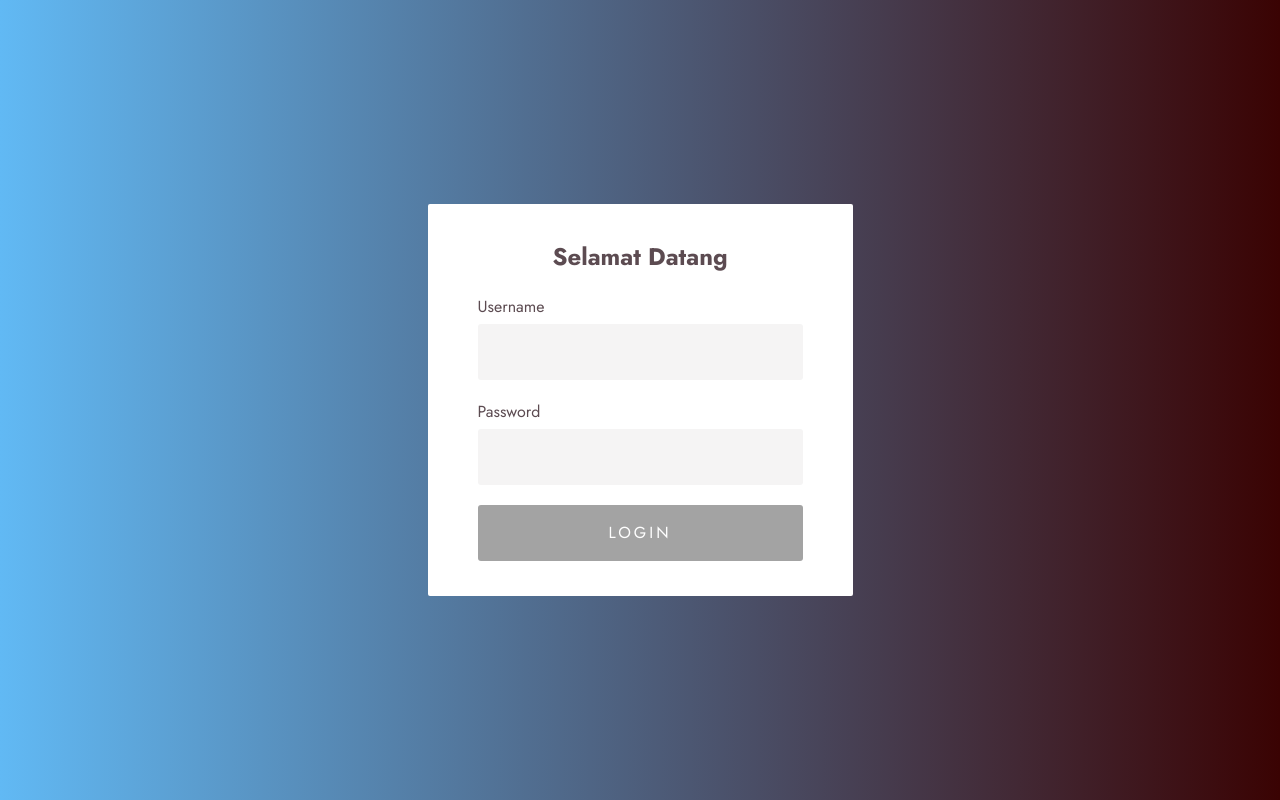
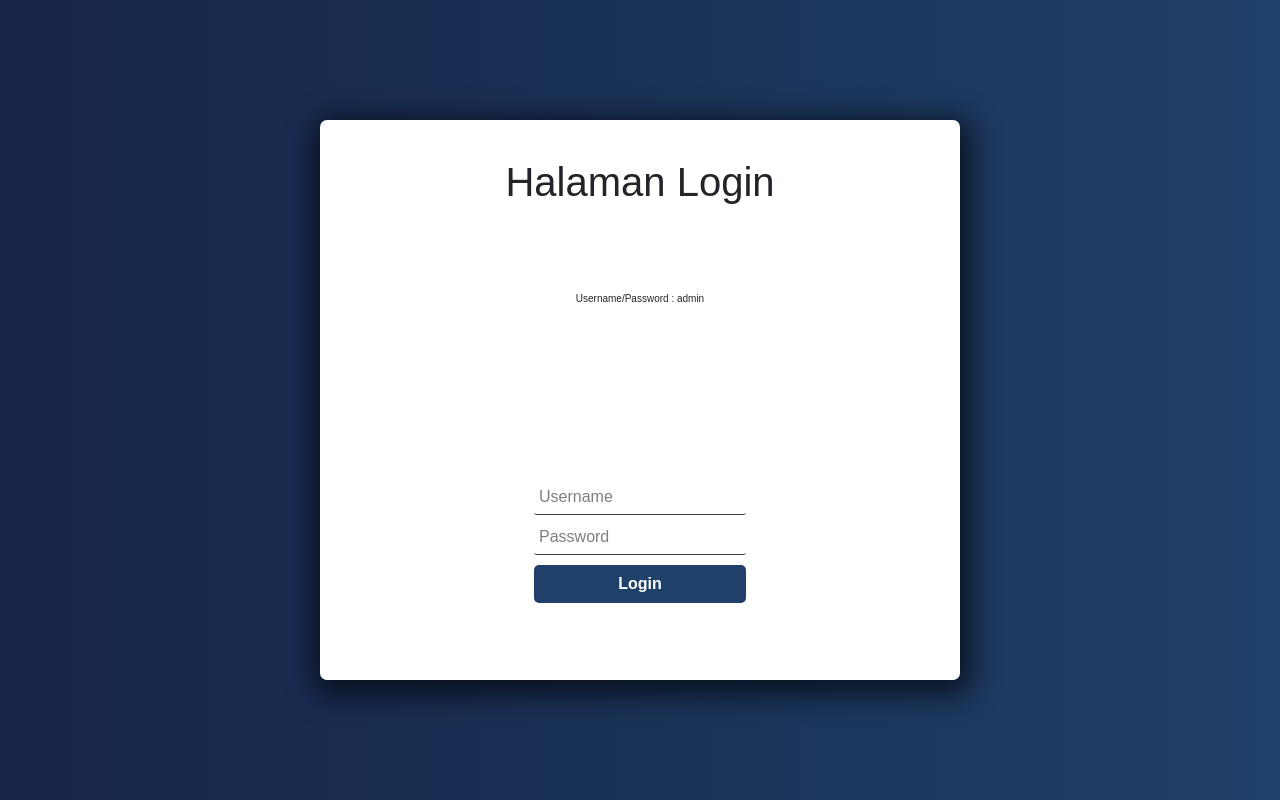
Before and after one commit to chrystalio/Digitalent-Kominfo, a PHP site: page / in a window 1280 px wide. Run offline with PHP 8.4, Linux system fonts and the light colour scheme.

Commit message:
Finish javascript login validation form

```diff
--- /dev/null
+++ b/modul-7/form-login/app.js
@@ -0,0 +1,16 @@
+const loginForm = document.getElementById("login-form");
+const loginButton = document.getElementById("login-form-submit");
+const loginErrorMsg = document.getElementById("login-error-msg");
+
+loginButton.addEventListener("click", (e) => {
+    e.preventDefault();
+    const username = loginForm.username.value;
+    const password = loginForm.password.value;
+
+    if (username === "admin" && password === "admin") {
+        alert("Selamat datang admin, anda akan diarahkan ke halaman dashboard.");
+        window.location.href="dashboard.php";
+    } else {
+        loginErrorMsg.style.opacity = 1;
+    }
+})
--- a/modul-7/form-login/index.html
+++ /dev/null
@@ -1,48 +0,0 @@
-<!DOCTYPE html>
-<html lang="en">
-<head>
-    <meta charset="UTF-8">
-    <meta http-equiv="X-UA-Compatible" content="IE=edge">
-    <meta name="viewport" content="width=device-width, initial-scale=1.0">
-    <link rel="stylesheet" href="https://cdn.jsdelivr.net/npm/bootstrap@4.6.0/dist/css/bootstrap.min.css" >
-    <link rel="stylesheet" href="style.css">
-    <title>Document</title>
-</head>
-<body>
-
-
-<div class="wrapper">
-	<div class="form">
-		<div class="title">
-			Selamat Datang
-		</div>
-		<form method="post" action="successpage.html" onsubmit="return validation();">
-			<div class="input_wrap">
-				<label for="input_text">Username</label>
-				<div class="input_field">
-					<input type="text" class="input" id="input_text">
-				</div>
-			</div>
-			<div class="input_wrap">
-				<label for="input_password">Password</label>
-				<div class="input_field">
-					<input type="password" class="input" id="input_password">
-				</div>
-			</div>
-			<div class="input_wrap">
-				<span class="error_msg">Incorrect username or password. Please try again</span>
-				<input type="submit" id="login_btn" class="btn disabled" value="Login" disabled="true">
-			</div>
-		</form>
-	</div>
-</div>
-
-
-
-
-<script src="app.js"></script>
-<script src="https://code.jquery.com/jquery-3.5.1.slim.min.js" integrity="sha384-DfXdz2htPH0lsSSs5nCTpuj/zy4C+OGpamoFVy38MVBnE+IbbVYUew+OrCXaRkfj" crossorigin="anonymous"></script>
-<script src="https://cdn.jsdelivr.net/npm/popper.js@1.16.1/dist/umd/popper.min.js" integrity="sha384-9/reFTGAW83EW2RDu2S0VKaIzap3H66lZH81PoYlFhbGU+6BZp6G7niu735Sk7lN" crossorigin="anonymous"></script>
-<script src="https://cdn.jsdelivr.net/npm/bootstrap@4.6.0/dist/js/bootstrap.min.js" integrity="sha384-+YQ4JLhjyBLPDQt//I+STsc9iw4uQqACwlvpslubQzn4u2UU2UFM80nGisd026JF" crossorigin="anonymous"></script>
-</body>
-</html>
--- /dev/null
+++ b/modul-7/form-login/index.php
@@ -0,0 +1,42 @@
+<!DOCTYPE html>
+<html lang="en">
+
+<head>
+	<meta charset="UTF-8">
+	<meta http-equiv="X-UA-Compatible" content="IE=edge">
+	<meta name="viewport" content="width=device-width, initial-scale=1.0">
+	<link rel="stylesheet" href="https://cdn.jsdelivr.net/npm/bootstrap@4.6.0/dist/css/bootstrap.min.css">
+	<link rel="stylesheet" href="style.css">
+	<title>Login</title>
+</head>
+
+<body>
+	<main id="main-holder">
+		<h1 id="login-header">Halaman Login</h1>
+		<p>Username/Password : admin</p>
+
+		<div id="login-error-msg-holder">
+			<p id="login-error-msg">Username / Password<span id="error-msg-second-line">Salah!</span></p>
+		</div>
+
+		<form id="login-form">
+			<input type="text" name="username" id="username-field" class="login-form-field" placeholder="Username">
+			<input type="password" name="password" id="password-field" class="login-form-field" placeholder="Password">
+			<input type="submit" value="Login" id="login-form-submit">
+		</form>
+
+	</main>
+
+	<script type="text/javascript" src="app.js"></script>
+	<script src="https://code.jquery.com/jquery-3.5.1.slim.min.js"
+		integrity="sha384-DfXdz2htPH0lsSSs5nCTpuj/zy4C+OGpamoFVy38MVBnE+IbbVYUew+OrCXaRkfj" crossorigin="anonymous">
+	</script>
+	<script src="https://cdn.jsdelivr.net/npm/popper.js@1.16.1/dist/umd/popper.min.js"
+		integrity="sha384-9/reFTGAW83EW2RDu2S0VKaIzap3H66lZH81PoYlFhbGU+6BZp6G7niu735Sk7lN" crossorigin="anonymous">
+	</script>
+	<script src="https://cdn.jsdelivr.net/npm/bootstrap@4.6.0/dist/js/bootstrap.min.js"
+		integrity="sha384-+YQ4JLhjyBLPDQt//I+STsc9iw4uQqACwlvpslubQzn4u2UU2UFM80nGisd026JF" crossorigin="anonymous">
+	</script>
+</body>
+
+</html>
--- a/modul-7/form-login/style.css
+++ b/modul-7/form-login/style.css
@@ -1,95 +1,89 @@
-@import url('https://fonts.googleapis.com/css2?family=Jost:wght@400;700&display=swap');
-
-*{
-	margin: 0;
-	padding: 0;
-	box-sizing: border-box;
-	font-family: 'Jost', sans-serif;
-	outline: none;
-	color: #5c4b51;
+html {
+    height: 100%;
 }
 
-body{
-	background: linear-gradient(to right, #61b9f4, #3a0303);
+body {
+    height: 100%;
+    margin: 0;
+    font-family: Arial, Helvetica, sans-serif;
+    display: grid;
+    justify-items: center;
+    align-items: center;
+    background: linear-gradient(to right, #162447, #1F4068);
 }
 
-.wrapper{
-	min-height: 100vh;
-	display: flex;
-	justify-content: center;
-	align-items: center;
+#main-holder {
+    width: 50%;
+    height: 70%;
+    display: grid;
+    justify-items: center;
+    align-items: center;
+    background-color: white;
+    border-radius: 7px;
+    -webkit-box-shadow: 3px 7px 28px 8px rgba(0,0,0,0.64);
+	-moz-box-shadow: 3px 7px 28px 8px rgba(0,0,0,0.64);
+	box-shadow: 3px 7px 28px 8px rgba(0,0,0,0.64);
 }
 
-.form{
-	width: 425px;
-	height: auto;
-	background: #fff;
-	padding: 35px 50px;
-	border-radius: 2px;
+#login-error-msg-holder {
+    width: 100%;
+    height: 100%;
+    display: grid;
+    justify-items: center;
+    align-items: center;
 }
 
-.form .title{
-	text-align: center;
-	margin-bottom: 20px;
-	font-weight: 700;
-	font-size: 24px;
+#login-error-msg {
+    width: 23%;
+    text-align: center;
+    margin: 0;
+    padding: 5px;
+    font-size: 12px;
+    font-weight: bold;
+    color: #d60808;
+    border: 1px solid #b60606;
+    background-color: #ffffff;
+    opacity: 0;
 }
 
-.form .input_wrap{
-	margin-bottom: 20px;
-	width: 325px;
-	position: relative;
+#error-msg-second-line {
+    display: block;
 }
 
-.form .input_wrap:last-child{
-	margin-bottom: 0;
+#login-form {
+    align-self: flex-start;
+    display: grid;
+    justify-items: center;
+    align-items: center;
 }
 
-.form .input_wrap label{
-	display: block;
-	margin-bottom: 5px;
+.login-form-field::placeholder {
+    color: #000000;
+	opacity: 0.5;
 }
 
-.form .input_wrap input{
-	padding: 15px;
-	width: 100%;
-	border: 1px solid transparent;
-	font-size: 16px;
-	border-radius: 3px;
+.login-form-field {
+    border: none;
+    border-bottom: 1px solid #3a3a3a;
+    margin-bottom: 10px;
+    border-radius: 3px;
+    outline: none;
+    padding: 0px 0px 5px 5px;
 }
 
-.form .input_wrap .input{
-	background: #f5f4f4;
-	padding-right: 35px;
+#login-form-submit {
+    width: 100%;
+    padding: 7px;
+    border: none;
+    border-radius: 5px;
+    color: white;
+    font-weight: bold;
+    background-color: #1F4068;
+    cursor: pointer;
+    outline: none;
 }
 
-
-.form .input_wrap .input:focus{
-	border-color: #1dbf73;
+main p {
+	font-size: 10px;
+	opacity: 2px;
 }
-
-.form .input_wrap .input_field{
-	position: relative;
-}
-
-.form .input_wrap .btn{
-	text-transform: uppercase;
-	letter-spacing: 3px;
-	color: #fff;
-}
-
-.form .input_wrap .btn.disabled{
-	background: #727272;
-}
-
-.form .input_wrap .btn.enabled{
-	background: #1dbf73;
-	cursor: pointer;
-}
-
-.form .input_wrap .error_msg{
-	font-size: 15px;
-	margin-bottom: 5px;
-	color: #f74040;
-	display: none;
-}
```
Also changed, not shown: modul-7/form-login/dashboard.php (added, +12 -0 lines).
